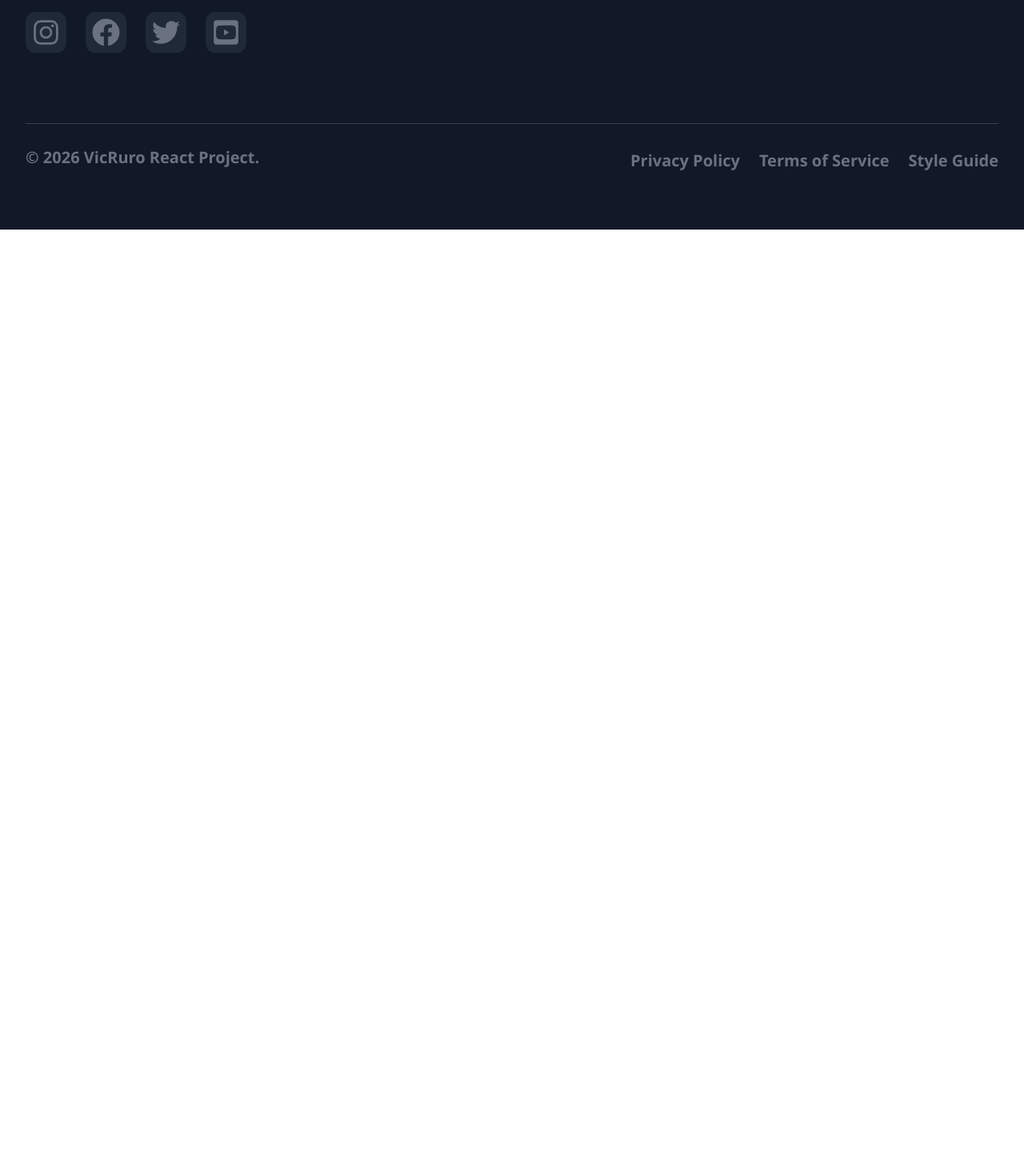
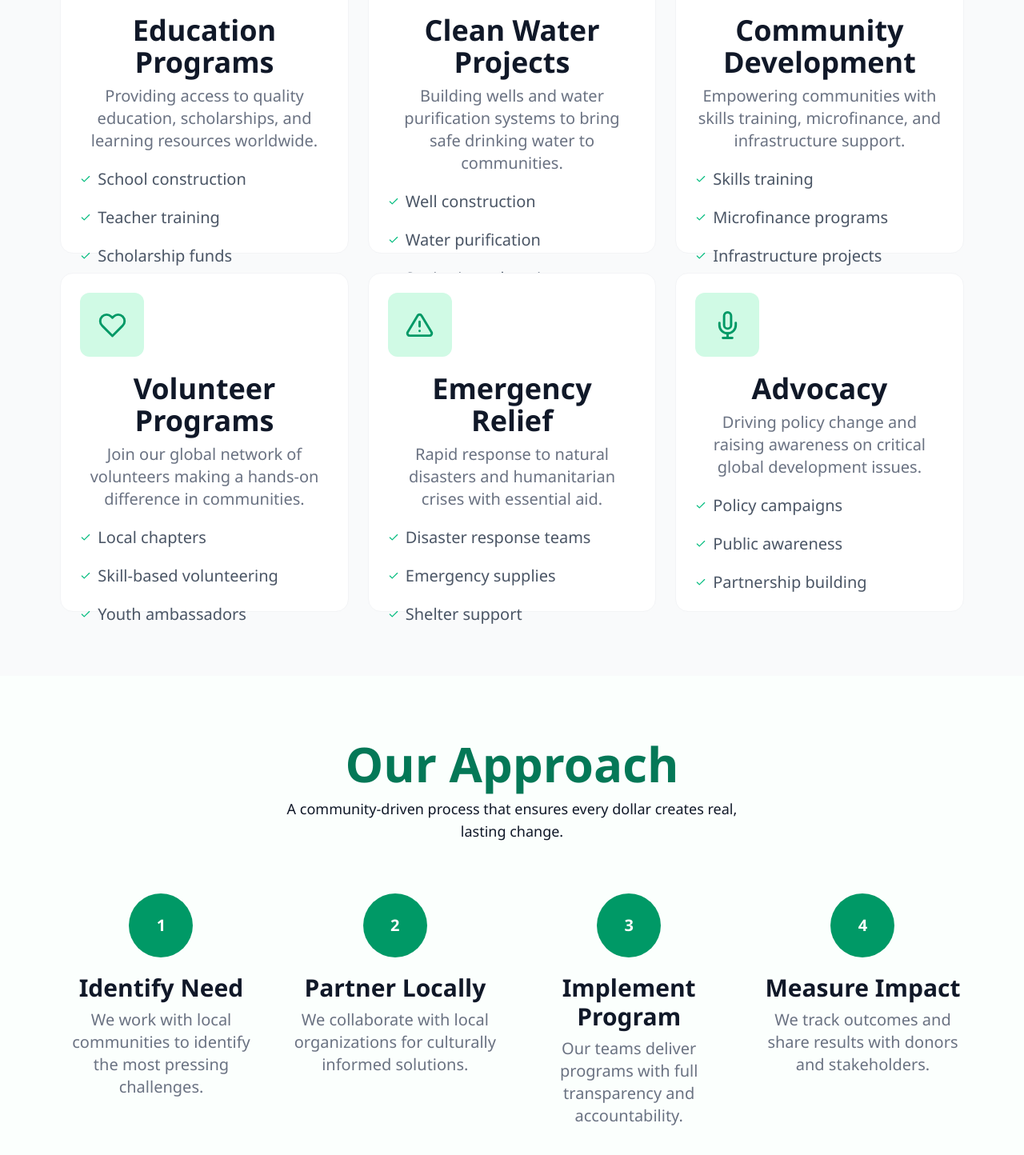
Before and after one commit to Victoryruro/Better-Lives, a React (Vite) app: page /Program in a window 1280 px wide. Shown: the part 906-2350 px from the top of the page at 80% size. Before the commit the page ends 1193 px from the top, so only its background shows below. Built offline with nearby package versions, Linux system fonts and the light colour scheme.

Commit message:
Done with Program

```diff
--- /dev/null
+++ b/src/Components/ProgramPageComponent/Approach.jsx
@@ -0,0 +1,64 @@
+const steps = [
+  {
+    number: 1,
+    title: "Identify Need",
+    description: "We work with local communities to identify the most pressing challenges.",
+  },
+  {
+    number: 2,
+    title: "Partner Locally",
+    description: "We collaborate with local organizations for culturally informed solutions.",
+  },
+  {
+    number: 3,
+    title: "Implement Program",
+    description: "Our teams deliver programs with full transparency and accountability.",
+  },
+  {
+    number: 4,
+    title: "Measure Impact",
+    description: "We track outcomes and share results with donors and stakeholders.",
+  },
+];
+
+function StepCard({ number, title, description }) {
+  return (
+    <div className="text-center">
+      <div className="w-20 h-20 mx-auto mb-5 rounded-full bg-emerald-600 text-white flex items-center justify-center text-xl font-semibold">
+        {number}
+      </div>
+      <h3 className="font-semibold text-3xl text-gray-900 dark:text-white mb-2">
+        {title}
+      </h3>
+      <p className="text-xl text-gray-500 dark:text-gray-400 max-w-xs mx-auto">
+        {description}
+      </p>
+    </div>
+  );
+}
+
+export default function OurApproach() {
+  return (
+    <section
+      id="approach"
+      className="scroll-mt-20 px-6 py-20 bg-primary-400 dark:bg-gray-950"
+    >
+      <div className="max-w-11/12 mx-auto">
+        <div className="text-center mb-16">
+          <h2 className="text-4xl md:text-6xl font-bold text-primary-50 mb-3">
+            Our Approach
+          </h2>
+          <p className="text-gray-900 dark:text-primary-400 max-w-xl mx-auto text-lg">
+            A community-driven process that ensures every dollar creates real,
+            lasting change.
+          </p>
+        </div>
+        <div className="grid grid-cols-2 lg:grid-cols-4 gap-10">
+          {steps.map((step) => (
+            <StepCard key={step.number} {...step} />
+          ))}
+        </div>
+      </div>
+    </section>
+  );
+}
--- /dev/null
+++ b/src/Components/ProgramPageComponent/ProgramList.jsx
@@ -0,0 +1,87 @@
+import { FaMicrophoneAlt, FaProjectDiagram } from "react-icons/fa";
+import {  FiCheck, FiDroplet, FiUsers, FiHeart, FiAlertTriangle, FiMic } from "react-icons/fi";
+
+const programs = [
+  {
+    icon: FaProjectDiagram,
+    title: "Education Programs",
+    description: "Providing access to quality education, scholarships, and learning resources worldwide.",
+    items: ["School construction", "Teacher training", "Scholarship funds"],
+  },
+  {
+    icon: FiDroplet,
+    title: "Clean Water Projects",
+    description: "Building wells and water purification systems to bring safe drinking water to communities.",
+    items: ["Well construction", "Water purification", "Sanitation education"],
+  },
+  {
+    icon: FiUsers,
+    title: "Community Development",
+    description: "Empowering communities with skills training, microfinance, and infrastructure support.",
+    items: ["Skills training", "Microfinance programs", "Infrastructure projects"],
+  },
+  {
+    icon: FiHeart,
+    title: "Volunteer Programs",
+    description: "Join our global network of volunteers making a hands-on difference in communities.",
+    items: ["Local chapters", "Skill-based volunteering", "Youth ambassadors"],
+  },
+  {
+    icon: FiAlertTriangle,
+    title: "Emergency Relief",
+    description: "Rapid response to natural disasters and humanitarian crises with essential aid.",
+    items: ["Disaster response teams", "Emergency supplies", "Shelter support"],
+  },
+  {
+    icon: FiMic,
+    title: "Advocacy",
+    description: "Driving policy change and raising awareness on critical global development issues.",
+    items: ["Policy campaigns", "Public awareness", "Partnership building"],
+  },
+];
+
+function ProgramCard({ icon: Icon, title, description, items }) {
+  return (
+    <div className="bg-white dark:bg-gray-900 border border-gray-100 dark:border-gray-800 rounded-2xl p-6 hover:shadow-md transition-shadow h-106 ">
+      <div className="w-20 h-20 rounded-xl bg-emerald-100 dark:bg-emerald-900/40 flex items-center justify-center text-emerald-600 dark:text-emerald-400 mb-5">
+        <Icon size={35} />
+      </div>
+      <h3 className="font-semibold text-4xl text-gray-900 dark:text-white mb-2">
+        {title}
+      </h3>
+      <p className="text-gray-500 dark:text-gray-400 text-xl text-pretty mb-4">
+        {description}
+      </p>
+      <ul className="space-y-2">
+        {items.map((item) => (
+          <li key={item} className="flex items-center mt-5 mb-5 gap-2 text-xl text-gray-600 dark:text-gray-300">
+            <FiCheck size={14} className="text-emerald-500 shrink-0" />
+            {item}
+          </li>
+        ))}
+      </ul>
+    </div>
+  );
+}
+
+export default function ProgramList() {
+  return (
+    <section id="programs" className="scroll-mt-20 px-6 py-20 bg-gray-50 dark:bg-gray-950">
+      <div className="max-w-11/12 mx-auto">
+        <div className="text-center mb-12">
+          <h2 className="text-6xl font-bold text-gray-900 dark:text-white mb-3">
+                Creating Lasting Change
+            </h2>
+          <p className="text-gray-600 text-2xl dark:text-gray-400 max-w-xl mx-auto">
+            Six focus areas driving lasting change across the communities we serve.
+          </p>
+        </div>
+        <div className="grid grid-cols-1 sm:grid-cols-2 lg:grid-cols-3 gap-6">
+          {programs.map((program) => (
+            <ProgramCard key={program.title} {...program} />
+          ))}
+        </div>
+      </div>
+    </section>
+  );
+}
--- a/src/Pages/Program.jsx
+++ b/src/Pages/Program.jsx
@@ -1,5 +1,8 @@
 import React from 'react'
 import PageHero from '../Components/HeroComponent'
+import ProgramList from '../Components/ProgramPageComponent/ProgramList'
+import OurApproach from '../Components/ProgramPageComponent/Approach'
+import AboutCta from '../Components/AboutPageComponent/Cta'
 
 const ProgramPage = () => {
   return (
@@ -15,6 +18,9 @@ const ProgramPage = () => {
                         { label: 'Program' },
                     ]}
             />
+            <ProgramList/>
+            <OurApproach/>
+            <AboutCta/>
         </section>
     </>
   )
```
